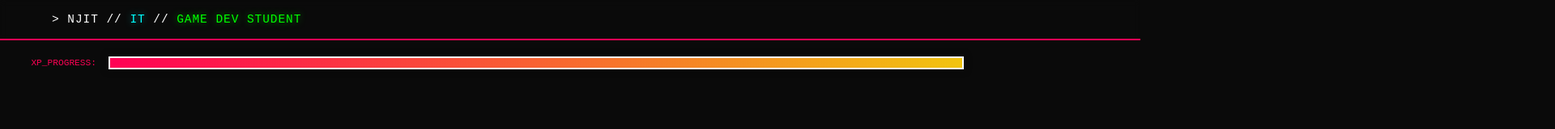
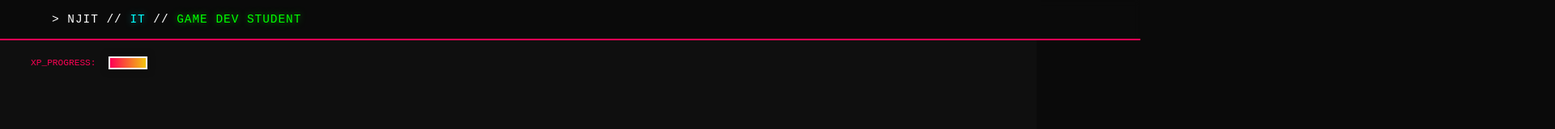
Before and after one commit to apr45/is117-GameDevPortfolio, a React (Vite) app: page / in a window 1280 px wide. Shown: the top 160 px of the page at 81% size, 1920 px wide, since content can reach past the window. Built offline with nearby package versions, Linux system fonts and the light colour scheme.

Commit message:
another attempt to fixing the alignment of the page

```diff
--- a/src/styles/index.css
+++ b/src/styles/index.css
@@ -64,15 +64,16 @@ body {
 }
 
 .sticky-stage {
-  position: sticky;
+  position: fixed;
   top: 0;
   height: 100vh;
   display: flex;
   flex-direction: column;
+  align-items: center;
+  /* Push the entire stage down so it starts below the 60px header */
   justify-content: flex-start;
   padding-top: 80px;
-  align-items: flex-start;
-  z-index: 1000;
+  z-index: 1;
   pointer-events: none;
 }
 
@@ -80,20 +81,28 @@ body {
   position: relative;
   z-index: 2;
   margin-top: -100vh; /* Pulls content over the sticky background */
+  margin-left: 60px;
+  width: calc(100% - 60px);
 }
 
 .step-wrapper {
-  height: 125vh; /* Spacing between story beats */
+  min-height: 120vh;
   display: flex;
   align-items: center;
-  padding: 0 10%;
-  pointer-events: none; /* Allows scrolling through layers */
+  /* Changed to flex-start so content sticks to our new 60px "spine" */
+  justify-content: flex-start;
+
+  /* Internal padding to keep text from hitting the right edge */
+  padding-right: 10%;
+  pointer-events: none;
+  margin-bottom: 20vh;
 }
 
 .step-wrapper > * {
-  pointer-events: auto; /* Re-enables interaction for buttons/cards */
+  pointer-events: auto;
+  /* Optional: further refine the width of individual cards/sections */
+  max-width: 1100px;
 }
-
 /* --- Experience Bar Logic --- */
 
 .experience-tracker {
@@ -104,7 +113,7 @@ body {
   gap: 15px;
   pointer-events: none;
   margin-top: 10px; /* Space below the header */
-  margin-left: 3%;
+  margin-left: 60px;
 }
 
 .bar-label {
@@ -128,11 +137,6 @@ body {
   height: 100%;
   background: linear-gradient(90deg, var(--accent-pink), var(--accent-yellow));
   box-shadow: 0 0 15px var(--accent-pink);
-}
-
-/* Remove the old hud-display styles if you no longer need them */
-.hud-display {
-  display: none;
 }
 
 /* --- GLOBAL STICKY HEADER (Sprint 3) --- */
```
